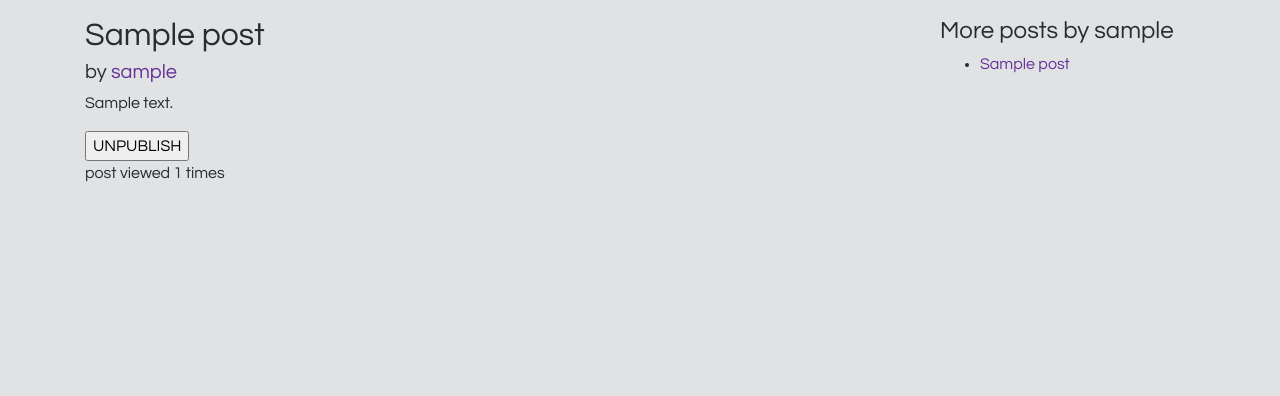
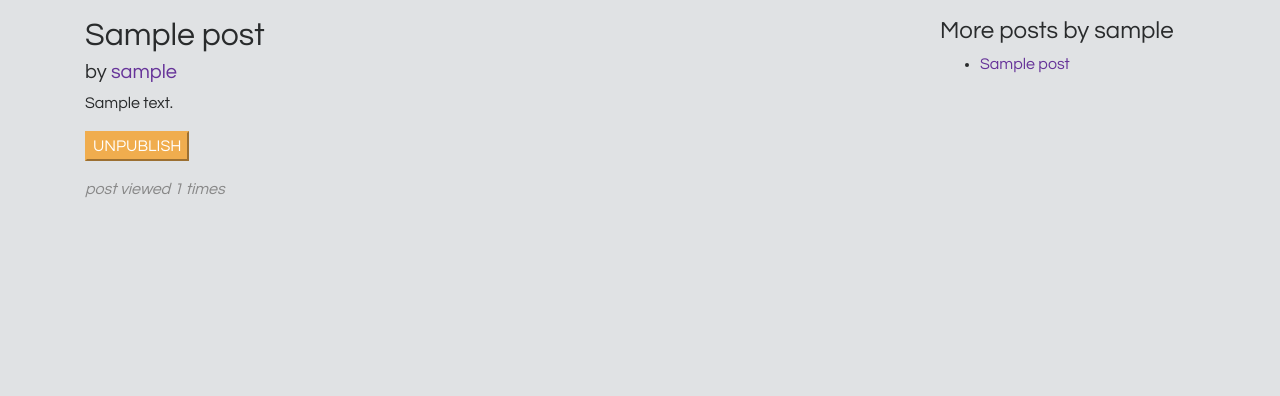
Before and after one commit to wolfgangwarneke/blogz-flask, a Flask app: page /post/1 in a window 1280 px wide. Shown: the part 56-452 px from the top of the page. Run offline with Flask 2, Linux system fonts and the light colour scheme; the visitor is signed in with stand-in values (Sample User, id 1); tables that the repository leaves empty hold one stand-in row (Sample ...); one stand-in notice (Sample message) is shown; some libraries are stand-ins or nearby versions.

Commit message:
new post directs to view post (still unpublished), publish/unpublish displays useful flash messages, and various slight margin and padding styling

```diff
--- a/main.py
+++ b/main.py
@@ -147,7 +147,7 @@ def new_post(username):
             new_post = Post(title, content, get_current_user())
             db.session.add(new_post)
             db.session.commit()
-            return redirect('/')
+            return render_template('post.html', post=new_post)
     else: # GET REQUEST
         if username == session['username']:
             return render_template('createpost.html')
@@ -162,6 +162,10 @@ def update_post(id):
         post = Post.query.filter_by(id=id).first()
         if post:
             post.published = not post.published
+            if post.published:
+                flash("{} is now published".format(post.title), "success")
+            else:
+                flash("You have unpublished {}".format(post.title), "warning")
             db.session.commit()
             return redirect("/post/{}".format(id))
         else:
--- a/static/style.css
+++ b/static/style.css
@@ -86,3 +86,7 @@ label {
 .flashes {
   list-style: none;
 }
+
+.flash .badge {
+  cursor: pointer;
+}
--- a/templates/base.html
+++ b/templates/base.html
@@ -103,6 +103,8 @@
                 <li class="{{category}} flash clearfix d-block">{{ category|upper }}: {{ message }}<span class="remove badge badge-danger ml-2 py-1">X</span></li>
               {% elif category == "success" %}
                 <li class="{{category}} flash clearfix d-block">{{ category|upper }}: {{ message }}<span class="remove badge badge-success ml-2 py-1">X</span></li>
+              {% elif category == "warning" %}
+                <li class="{{category}} flash clearfix d-block">{{ category|upper }}: {{ message }}<span class="remove badge badge-warning ml-2 py-1">X</span></li>
               {% else %}
                 <li class="{{category}} flash clearfix d-block">{{ category|upper }}: {{ message }}<span class="remove badge badge-info ml-2 py-1">X</span></li>
               {% endif %}
--- a/templates/post.html
+++ b/templates/post.html
@@ -10,16 +10,16 @@
     <p>{{post.content}}</p>
     {% if post.owner.username == session['username'] %}
       {% if post.published == False %}
-        <form class="" action="/post/{{post.id}}/update" method="post">
-          <input type="submit" name="publish" value="PUBLISH">
+        <form class="mb-2" action="/post/{{post.id}}/update" method="post">
+          <input type="submit" name="publish" value="PUBLISH" class="btn-primary px-3">
         </form>
       {% else %}
-      <form class="" action="/post/{{post.id}}/update" method="post">
-        <input type="submit" name="publish" value="UNPUBLISH">
+      <form class="mb-2" action="/post/{{post.id}}/update" method="post">
+        <input type="submit" name="publish" value="UNPUBLISH" class="btn-warning">
       </form>
       {% endif %}
     {% endif %}
-    <footer>post viewed {{post.visits}} times</footer>
+    <footer class="midgrey font-italic py-2">post viewed {{post.visits}} times</footer>
   </div>
   <div class="col-sm-3 offset-sm-1 blog-sidebar">
     <h4>More posts by {{post.owner.username}}</h4>
--- a/templates/search.html
+++ b/templates/search.html
@@ -3,7 +3,7 @@
 {% block content %}
 
 <h1>Search</h1>
-<form class="" action="/search" method="get">
+<form class="mb-4" action="/search" method="get">
   <input type="text" name="query" value="">
   <input type="submit" value="submit">
 </form>
```
